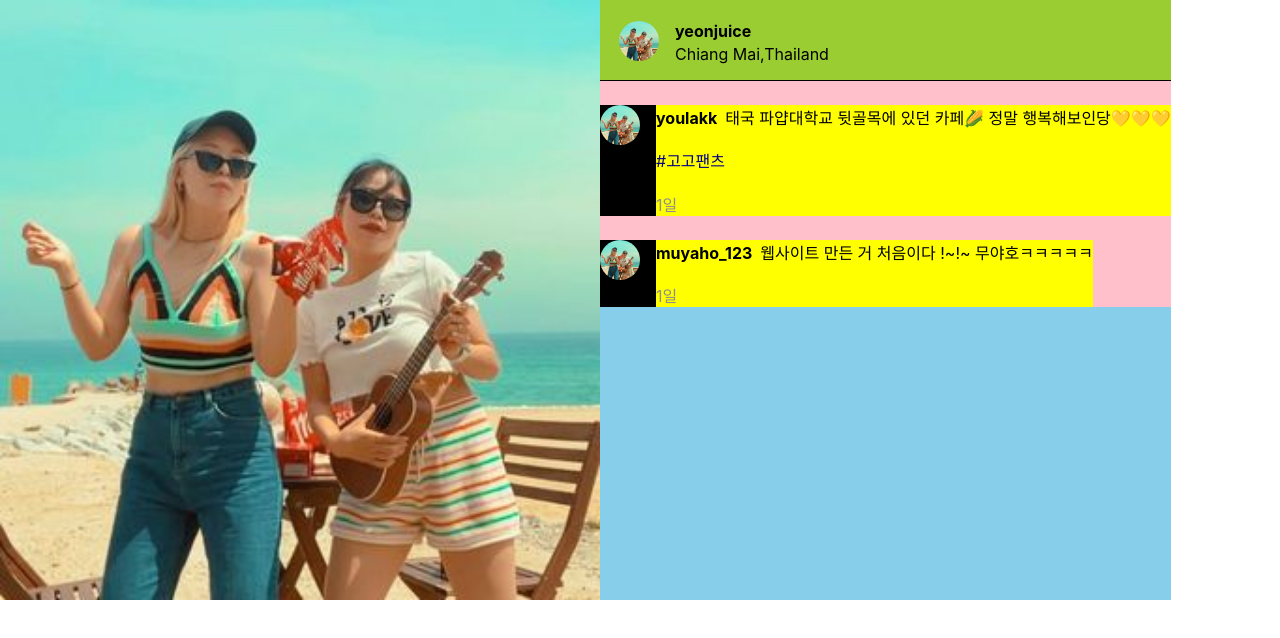
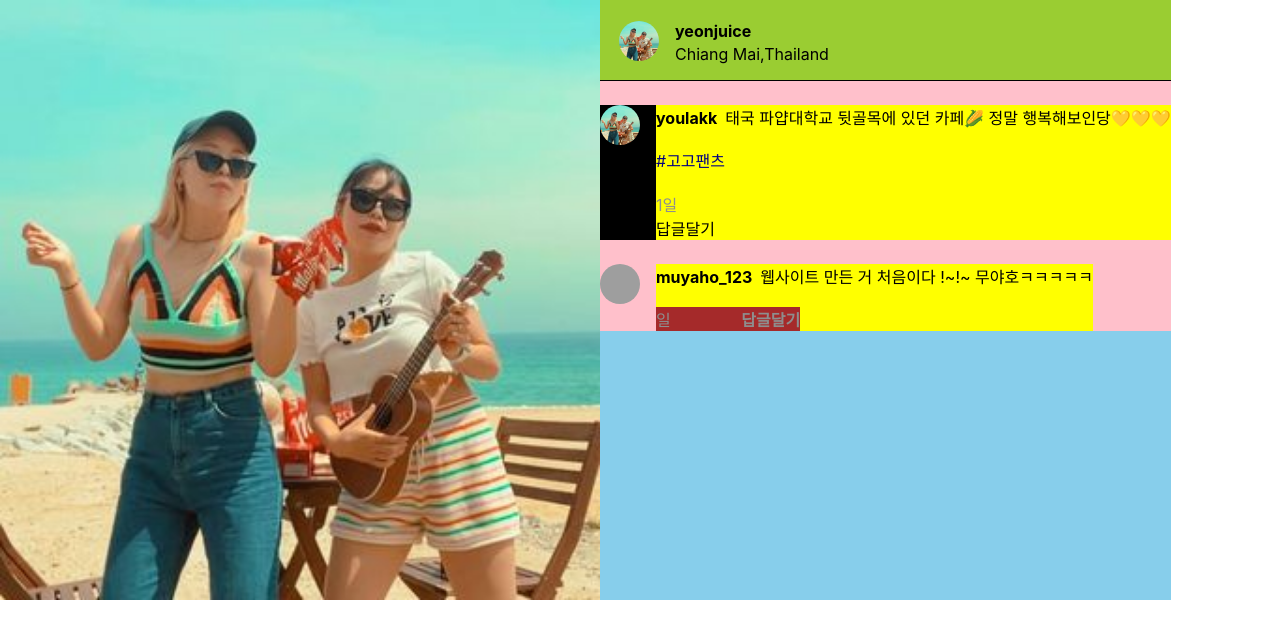
Before and after one commit to haeni0117/REACT_tutoring, a React (Create React App) app: page / in a window 1280 px wide. Shown: the top 638 px of the page. Built offline with nearby package versions, Linux system fonts and the light colour scheme; grey boxes are pictures that could not be loaded.

Commit message:
✨0725 튜터링

```diff
--- a/src/pages/Post.js
+++ b/src/pages/Post.js
@@ -6,6 +6,7 @@ import PostImg from "../assets/images/image1.jpeg";
 import re1 from "../assets/images/image2.jpeg";
 import re2 from "../assets/images/img3.jpeg";
 import MyProfile from "../assets/images/프로필.jpeg";
+import Comment from "../pages/components/comment.js";
 
 const Post = () => {
   const [day, setDay] = useState(1);
@@ -108,42 +109,6 @@ const Post = () => {
                   #고고팬츠
                 </Styledmargin>
               </div>
-              <StyledDay
-                onClick={() => {
-                  setDay(day + 1);
-                }}
-              >
-                {day}일
-              </StyledDay>
-            </div>
-          </StyledWrapper>
-
-          <StyledWrapper>
-            <div
-              css={css`
-                background-color: black;
-              `}
-            >
-              <StyledProfile src={PostImg} />
-            </div>
-
-            <div
-              css={css`
-                background-color: yellow;
-              `}
-            >
-              <StyledContentsWrapper>
-                <Styledmargin href="https://www.google.com">
-                  muyaho_123
-                </Styledmargin>
-                <span
-                  css={css`
-                    color: black;
-                  `}
-                >
-                  웹사이트 만든 거 처음이다 !~!~ 무야호ㅋㅋㅋㅋㅋ
-                </span>
-              </StyledContentsWrapper>
 
               <StyledDay
                 onClick={() => {
@@ -152,8 +117,17 @@ const Post = () => {
               >
                 {day}일
               </StyledDay>
+              <div>답글달기</div>
             </div>
           </StyledWrapper>
+
+          <Comment
+            profileImg={PostImg}
+            userName={"ewha"}
+            contents={"이화여자대학교"}
+            date={day}
+            setDay={setDay}
+          />
         </div>
       </div>
     </div>
--- /dev/null
+++ b/src/pages/components/comment.js
@@ -0,0 +1,139 @@
+/** @jsxImportSource @emotion/react */
+import { jsx, css } from "@emotion/react";
+import styled from "@emotion/styled";
+import react, { useState } from "react";
+
+const Comment = (profileImg, userName, contents, date, setDay) => {
+  return (
+    <StyledWrapper>
+      <StyledProfile src={profileImg} />
+      <div
+        css={css`
+          background-color: black;
+        `}
+      ></div>
+
+      <div
+        css={css`
+          background-color: yellow;
+        `}
+      >
+        <StyledContentsWrapper>
+          <Styledmargin href="https://www.google.com">muyaho_123</Styledmargin>
+          <span
+            css={css`
+              color: black;
+            `}
+          >
+            웹사이트 만든 거 처음이다 !~!~ 무야호ㅋㅋㅋㅋㅋ
+          </span>
+        </StyledContentsWrapper>
+        <div
+          css={css`
+            display: flex;
+            background-color: brown;
+            justify-content: space-between;
+            width: 33%;
+          `}
+        >
+          <StyledDay
+            onClick={() => {
+              setDay(date + 1);
+            }}
+          >
+            {date}일
+          </StyledDay>
+          <div
+            css={css`
+              cursor: pointer;
+              font-weight: bold;
+              color: rgb(142, 142, 142);
+            `}
+          >
+            답글달기
+          </div>
+        </div>
+      </div>
+    </StyledWrapper>
+  );
+};
+
+{
+  /* <StyledWrapper>
+  <div
+    css={css`
+      background-color: black;
+    `}
+  >
+    <StyledProfile src={PostImg} />
+  </div>
+
+  <div
+    css={css`
+      background-color: yellow;
+    `}
+  >
+    <StyledContentsWrapper>
+      <Styledmargin href="https://www.google.com">muyaho_123</Styledmargin>
+      <span
+        css={css`
+          color: black;
+        `}
+      >
+        웹사이트 만든 거 처음이다 !~!~ 무야호ㅋㅋㅋㅋㅋ
+      </span>
+    </StyledContentsWrapper>
+    <div
+      css={css`
+        display: flex;
+        background-color: brown;
+        justify-content: space-between;
+        width: 33%;
+      `}
+    >
+      <StyledDay
+        onClick={() => {
+          setDay(day + 1);
+        }}
+      >
+        {day}일
+      </StyledDay>
+      <div
+        css={css`
+          cursor: pointer;
+          font-weight: bold;
+          color: rgb(142, 142, 142);
+        `}
+      >
+        답글달기
+      </div>
+    </div>
+  </div>
+</StyledWrapper>; */
+}
+export default Comment;
+const StyledProfile = styled.img`
+  width: 40px;
+  height: 40px;
+  border-radius: 70%;
+  overflow: hidden;
+  margin-right: 16px;
+`;
+
+const StyledDay = styled.div`
+  font-size: 16px;
+  color: rgb(142, 142, 142);
+`;
+const Styledmargin = styled.a`
+  text-decoration: none;
+  color: black;
+  font-weight: bold;
+  margin-right: 8px;
+`;
+const StyledWrapper = styled.div`
+  display: flex;
+  margin-top: 24px;
+`;
+const StyledContentsWrapper = styled.div`
+  margin-bottom: 19px;
+`;
```
Also changed, not shown: src/assets/images/image2.jpeg (added), src/assets/images/img3.jpeg (added).
